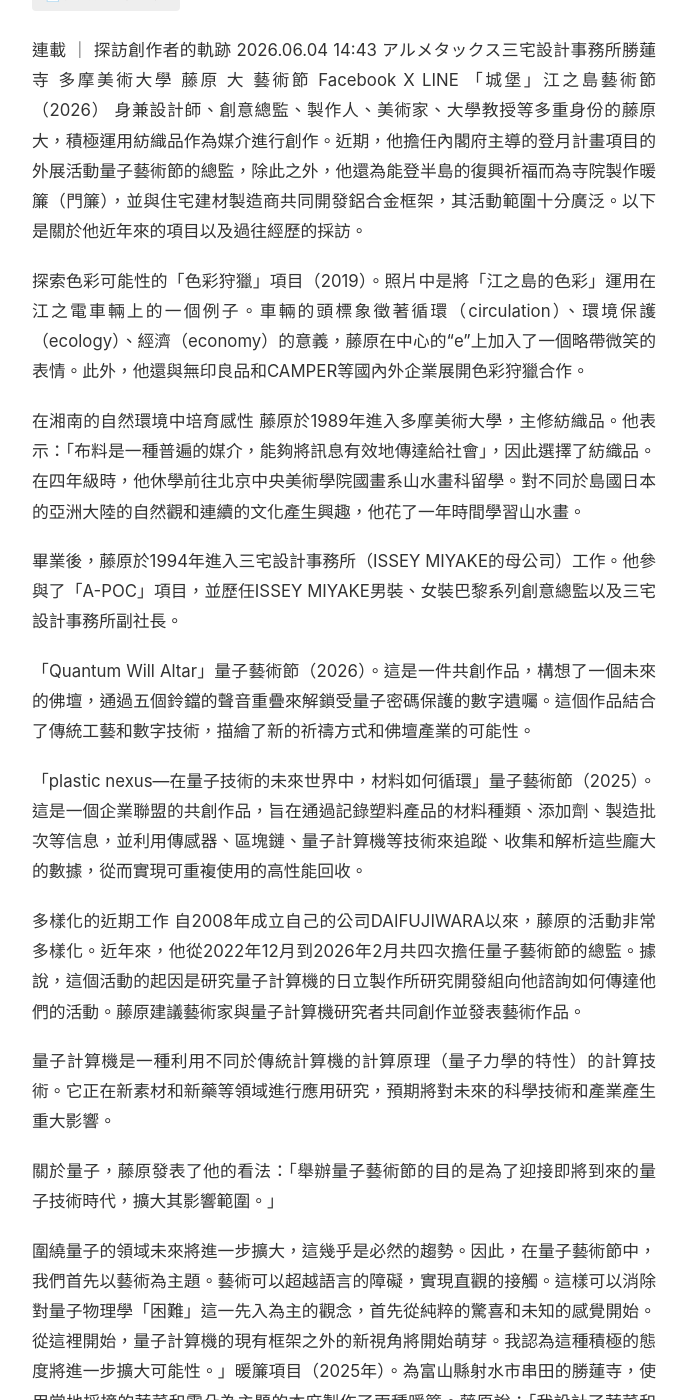
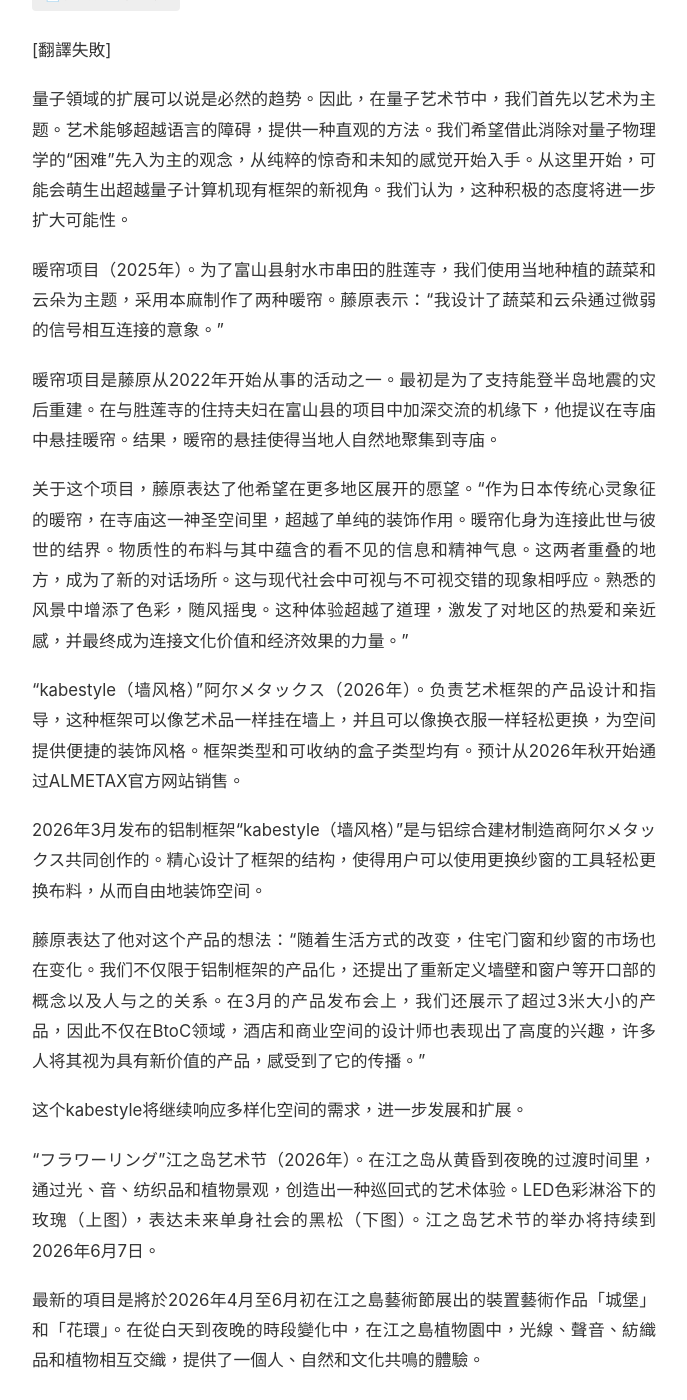
Before and after one commit to buegecody/axis-translator, a Jekyll site: the page built from _posts/2026-06-05-社会や環境の課題に対して-色とテキスタイルとデザインで挑む藤原-大.md, in a window 1280 px wide and 1400 px high, scrolled down 331 px. Shown: the whole window, without its empty margins (296-983 px from the left). Built offline with Jekyll 4.4.1, drawn with Linux system fonts in a browser that asks for light colours; some of the changed text lies outside the part shown.

Commit message:
daily: 2026-06-05

```diff
--- a/_posts/2026-06-05-社会や環境の課題に対して-色とテキスタイルとデザインで挑む藤原-大.md
+++ b/_posts/2026-06-05-社会や環境の課題に対して-色とテキスタイルとデザインで挑む藤原-大.md
@@ -6,25 +6,25 @@ category: 翻譯
 original_url: "https://www.axismag.jp/posts/2026/06/712628.html"
 ---
 
-<p>連載 ｜ 探訪創作者的軌跡 2026.06.04 14:43 アルメタックス三宅設計事務所勝蓮寺 多摩美術大學 藤原 大 藝術節 Facebook X LINE 「城堡」江之島藝術節（2026） 身兼設計師、創意總監、製作人、美術家、大學教授等多重身份的藤原 大，積極運用紡織品作為媒介進行創作。近期，他擔任內閣府主導的登月計畫項目的外展活動量子藝術節的總監，除此之外，他還為能登半島的復興祈福而為寺院製作暖簾（門簾），並與住宅建材製造商共同開發鋁合金框架，其活動範圍十分廣泛。以下是關於他近年來的項目以及過往經歷的採訪。</p>
-<p>探索色彩可能性的「色彩狩獵」項目（2019）。照片中是將「江之島的色彩」運用在江之電車輛上的一個例子。車輛的頭標象徵著循環（circulation）、環境保護（ecology）、經濟（economy）的意義，藤原在中心的“e”上加入了一個略帶微笑的表情。此外，他還與無印良品和CAMPER等國內外企業展開色彩狩獵合作。</p>
-<p>在湘南的自然環境中培育感性 藤原於1989年進入多摩美術大學，主修紡織品。他表示：「布料是一種普遍的媒介，能夠將訊息有效地傳達給社會」，因此選擇了紡織品。在四年級時，他休學前往北京中央美術學院國畫系山水畫科留學。對不同於島國日本的亞洲大陸的自然觀和連續的文化產生興趣，他花了一年時間學習山水畫。</p>
-<p>畢業後，藤原於1994年進入三宅設計事務所（ISSEY MIYAKE的母公司）工作。他參與了「A-POC」項目，並歷任ISSEY MIYAKE男裝、女裝巴黎系列創意總監以及三宅設計事務所副社長。</p>
-<p>「Quantum Will Altar」量子藝術節（2026）。這是一件共創作品，構想了一個未來的佛壇，通過五個鈴鐺的聲音重疊來解鎖受量子密碼保護的數字遺囑。這個作品結合了傳統工藝和數字技術，描繪了新的祈禱方式和佛壇產業的可能性。</p>
-<p>「plastic nexus―在量子技術的未來世界中，材料如何循環」量子藝術節（2025）。這是一個企業聯盟的共創作品，旨在通過記錄塑料產品的材料種類、添加劑、製造批次等信息，並利用傳感器、區塊鏈、量子計算機等技術來追蹤、收集和解析這些龐大的數據，從而實現可重複使用的高性能回收。</p>
-<p>多樣化的近期工作 自2008年成立自己的公司DAIFUJIWARA以來，藤原的活動非常多樣化。近年來，他從2022年12月到2026年2月共四次擔任量子藝術節的總監。據說，這個活動的起因是研究量子計算機的日立製作所研究開發組向他諮詢如何傳達他們的活動。藤原建議藝術家與量子計算機研究者共同創作並發表藝術作品。</p>
-<p>量子計算機是一種利用不同於傳統計算機的計算原理（量子力學的特性）的計算技術。它正在新素材和新藥等領域進行應用研究，預期將對未來的科學技術和產業產生重大影響。</p>
-<p>關於量子，藤原發表了他的看法：「舉辦量子藝術節的目的是為了迎接即將到來的量子技術時代，擴大其影響範圍。」</p>
-<p>圍繞量子的領域未來將進一步擴大，這幾乎是必然的趨勢。因此，在量子藝術節中，我們首先以藝術為主題。藝術可以超越語言的障礙，實現直觀的接觸。這樣可以消除對量子物理學「困難」這一先入為主的觀念，首先從純粹的驚喜和未知的感覺開始。從這裡開始，量子計算機的現有框架之外的新視角將開始萌芽。我認為這種積極的態度將進一步擴大可能性。」暖簾項目（2025年）。為富山縣射水市串田的勝蓮寺，使用當地採摘的蔬菜和雲朵為主題的本麻製作了兩種暖簾。藤原說：「我設計了蔬菜和雲朵通過微弱的信號連接在一起的意象。」暖簾項目是藤原從2022年開始從事的一項活動之一。最初是作為能登半島地震的復興支援而構思的。通過之前在富山縣的項目與勝蓮寺的住持夫婦加深了交流的緣分，他提議在寺廟中裝飾暖簾。結果，掛上暖簾後，當地人開始自發地聚集到寺廟。關於這個項目，藤原表達了未來希望在更多地區展開的願望。「作為日本古典心靈象徵的暖簾，在寺廟這一神聖空間中，擔負著超越單純裝飾的角色。暖簾化身為連接此世與彼世的結界。作為物質的布，以及其中蘊含的看不見的信息和精神氣息。這兩者重疊的地方，新的對話場所便會出現。這也與可視與不可視交錯的現代社會本身相重疊。熟悉的風景中增添了色彩，在風中搖曳。這種體驗超越了道理，產生了對地區的愛戀和親近感，並最終成為連接文化價值和經濟效果的力量。」「kabestyle（カベスタイル）」鋁美達克斯（2026年）。負責將布料像藝術品一樣裝飾在牆上，並以「換裝」的感覺輕鬆更換，實現空間便捷風格的藝術框架的指導和產品設計。框架類型和可收納的盒子類型均有。預計從2026年秋季開始在ALMETAX STORE銷售。2026年3月推出的鋁框架「kabestyle（カベスタイル）」，是與鋁綜合建材製造商鋁美達克斯共同創造的產品。通過精心設計框架結構，使用更換紗窗的工具可以輕鬆更換布料，使用戶能夠自由地設計空間。藤原對這個產品的想法是：「隨著生活方式的變化，住宅建具的窗框和紗窗的市場也在變化。我們不僅僅是實現鋁框架的產品化，還提出了重新定義牆壁和窗戶等開口部對概念和人際關係的提案。在3月的產品發布會上，我們還展示了超過3米大小的產品，因此不僅是BtoC領域，負責酒店和商業空間的設計師也對此表示了高度關注，我感受到這個產品作為一個具有新價值的產品已經傳達給了許多人。」這個kabestyle今後也將為了應對多樣化的空間存在方式，進一步進化並擴大應用範圍。「Flower Ring」江之島藝術節（2026年）。在江之島從黃昏到夜晚的轉換時間裡，通過光、音以及紡織品、植物的風景，創造出一種可巡遊的藝術體驗。LED彩色淋浴下的玫瑰（上圖），表現未來單身社會的黑松（下圖）。江之島藝術節的舉辦時間至2026年6月7日。</p>
-<p>最新的項目是將於2026年4月至6月初在江之島藝術節展出的裝置藝術作品「城堡」和「花環」。在從白天到夜晚的時段變化中，在江之島植物園中，光線、音響、紡織品和植物相互交織，提供了一個人、自然和文化共鳴的體驗。</p>
+<p>[翻譯失敗]</p>
+<p>量子領域的扩展可以说是必然的趋势。因此，在量子艺术节中，我们首先以艺术为主题。艺术能够超越语言的障碍，提供一种直观的方法。我们希望借此消除对量子物理学的“困难”先入为主的观念，从纯粹的惊奇和未知的感觉开始入手。从这里开始，可能会萌生出超越量子计算机现有框架的新视角。我们认为，这种积极的态度将进一步扩大可能性。</p>
+<p>暖帘项目（2025年）。为了富山县射水市串田的胜莲寺，我们使用当地种植的蔬菜和云朵为主题，采用本麻制作了两种暖帘。藤原表示：“我设计了蔬菜和云朵通过微弱的信号相互连接的意象。”</p>
+<p>暖帘项目是藤原从2022年开始从事的活动之一。最初是为了支持能登半岛地震的灾后重建。在与胜莲寺的住持夫妇在富山县的项目中加深交流的机缘下，他提议在寺庙中悬挂暖帘。结果，暖帘的悬挂使得当地人自然地聚集到寺庙。</p>
+<p>关于这个项目，藤原表达了他希望在更多地区展开的愿望。“作为日本传统心灵象征的暖帘，在寺庙这一神圣空间里，超越了单纯的装饰作用。暖帘化身为连接此世与彼世的结界。物质性的布料与其中蕴含的看不见的信息和精神气息。这两者重叠的地方，成为了新的对话场所。这与现代社会中可视与不可视交错的现象相呼应。熟悉的风景中增添了色彩，随风摇曳。这种体验超越了道理，激发了对地区的热爱和亲近感，并最终成为连接文化价值和经济效果的力量。”</p>
+<p>“kabestyle（墙风格）”阿尔メタックス（2026年）。负责艺术框架的产品设计和指导，这种框架可以像艺术品一样挂在墙上，并且可以像换衣服一样轻松更换，为空间提供便捷的装饰风格。框架类型和可收纳的盒子类型均有。预计从2026年秋开始通过ALMETAX官方网站销售。</p>
+<p>2026年3月发布的铝制框架“kabestyle（墙风格）”是与铝综合建材制造商阿尔メタックス共同创作的。精心设计了框架的结构，使得用户可以使用更换纱窗的工具轻松更换布料，从而自由地装饰空间。</p>
+<p>藤原表达了他对这个产品的想法：“随着生活方式的改变，住宅门窗和纱窗的市场也在变化。我们不仅限于铝制框架的产品化，还提出了重新定义墙壁和窗户等开口部的概念以及人与之的关系。在3月的产品发布会上，我们还展示了超过3米大小的产品，因此不仅在BtoC领域，酒店和商业空间的设计师也表现出了高度的兴趣，许多人将其视为具有新价值的产品，感受到了它的传播。”</p>
+<p>这个kabestyle将继续响应多样化空间的需求，进一步发展和扩展。</p>
+<p>“フラワーリング”江之岛艺术节（2026年）。在江之岛从黄昏到夜晚的过渡时间里，通过光、音、纺织品和植物景观，创造出一种巡回式的艺术体验。LED色彩淋浴下的玫瑰（上图），表达未来单身社会的黑松（下图）。江之岛艺术节的举办将持续到2026年6月7日。</p>
+<p>最新的項目是將於2026年4月至6月初在江之島藝術節展出的裝置藝術作品「城堡」和「花環」。在從白天到夜晚的時段變化中，在江之島植物園中，光線、聲音、紡織品和植物相互交織，提供了一個人、自然和文化共鳴的體驗。</p>
 <p>「我們現在對於透過LED燈光來觀賞自然物已經不太感到違和感了。在這樣的情況下，要將人為構成的植物園視為『自然本身』來看待是困難的。『城堡』和『花環』是通過人工光線重新編排場域感知的一種設計，同時也是作為一個當代藝術作品，探討自然是如何被觀看和感受的。」藤原這樣說道。</p>
-<p>「人心中獨有的自然・印度14億人的色彩與紡織品」展（2026年）。從2024年秋開始，為期約半年，進行色彩採集項目，採集印度人生活中的顏色，並以紡織品作品的形式展示。目前，該項目持續進行中，目標是將顏色數據數值化並在空間中表現。</p>
-<p>「人心中獨有的自然・印度14億人的色彩與紡織品」展（2026年）。將在東京・青山的Spiral Garden舉辦。</p>
+<p>「人心中獨有的自然・印度14億人的色彩與紡織品」展（2026）。從2024年秋開始，為期約半年，進行色彩採集項目，採集印度人生活中的色彩，並以紡織品作品的形式展示。目前，該項目持續進行中，目標是將色彩數據數值化並在空間中表現。</p>
+<p>「人心中獨有的自然・印度14億人的色彩與紡織品」展（2026）。將在東京・青山的螺旋花園舉辦。</p>
 <p>以創造與多層世界接點為目標
-從暖簾等自主藝術活動，到與客戶合作的設計項目如Almeta，以及思考量子技術未來社會的國家級指導。藤原不太在意這些領域的界限，對他來說，工藝創作所追求的是什麼呢？</p>
-<p>「儘管事物複雜交織，充滿曖昧性的時代，社會整體仍然沒有減速地前進。在這樣的環境中，我希望用布料來解開人們的恐懼和既有概念。布料為人們提供柔軟的感覺。我希望能通過紡織品工藝，將人類與非人類之間看不見的關係可視化。」</p>
-<p>「垃圾變成線」項目（2017〜）。在蒙古的大平原上使用戴森的吸塵器收集羊毛和山羊毛，製作毛衣。在廢棄物逐年增加的現代，這個項目展示了從垃圾到衣服的材料循環的可能性。下圖是2021年在茅ヶ崎市美術館展出的毛衣。</p>
-<p>今後，藤原表示希望進一步致力於在酒店、商業空間之外，也包括文化設施的紡織品空間設計。「對空間領域有純粹的探索心。我不僅僅是想調和或整頓色彩，還希望挑戰將空間中潛在的『意義』可視化。尤其是在變化激烈的城市商業空間中，人們往往追求均質化的美感。然而，不被消費的價值，是通過針對每個場所和人的意識所刻畫的文脈進行設計而產生的。在與現有環境對話的同時，介入獨特的創作。這樣一來，或許能編織出屬於那個場所獨有的故事。」</p>
-<p>藤原總是解讀現代社會中的自然環境、社會、人類的精神和感覺等背景課題，同時將實驗性的嘗試投向社會。現在，他又展望著怎樣的未來呢？對於他的下一個企劃，我們充滿期待。</p>
+從暖簾等自主藝術活動，到像AlmetaX這樣有客戶的設計項目，再到思考量子技術未來社會的國家級指導。藤原對於這些領域的界限並不太在意，對他來說，工藝製作所追求的是什麼呢？</p>
+<p>「在事物複雜交織、充滿曖昧性的時代，社會整體卻沒有減速地持續前進。在這樣的情況下，我希望用布料解開人們的恐懼和既有概念。布料為人們提供柔軟的感覺。我希望能通過紡織品的製作，將人類與非人類之間看不見的關係可視化。」</p>
+<p>「垃圾變成線」項目（2017〜）。在蒙古大草原上使用戴森吸塵器收集羊毛和山羊毛，製作毛衣。在廢棄物逐年增加的現代，這個項目展示了從垃圾到衣服的材料循環的可能性。下圖是2021年在茅ヶ崎市美術館展出的毛衣。</p>
+<p>今後，藤原表示希望能進一步致力於在酒店、商業空間之外，也包括文化設施的紡織品空間設計。「對於空間這個領域，我有純粹的探索心。我不僅僅是想調和或整頓色彩，而是想挑戰將空間中潛在的『意義』可視化。尤其是在變化激烈的城市商業空間中，人們往往追求均質化的美感。然而，不被消費的價值，是通過針對每個場所和人的意識所刻畫的文脈進行設計而產生的。在與現有環境對話的同時，介入獨特的創造力。這樣一來，或許能編織出屬於那個場所獨有的故事。」</p>
+<p>藤原總是通過解讀現代社會中的自然環境、社會、人類的精神和感覺等背景課題，將實驗性的嘗試投向社會。現在，他又展望著怎樣的未來呢？對於他的下一個企劃，我們充滿期待。</p>
 <p>藤原大（ふじわら・だい）／設計師、創意總監、美術家。1967年出生於東京都。中央美術學院國畫系山水畫科（北京）留學後，1994年畢業於多摩美術大學。經過三宅設計事務所，2008年設立了DAIFUJIWARA。</p>
-<p>在企業、教育、地域這三個領域，展開面向現代社會的多方面創作活動。東京大學生產技術研究所研究員、多摩美術大學教授、金澤美術工藝大學名譽客座教授。アルメタックス三宅設計事務所勝蓮寺多摩美術大學藤原大量子藝術節 浦川愛亞／編輯者 經歷過「ECIFFO」「AXIS」編輯部，自2003年起成為自由工作者。主要在設計領域的雜誌、書籍、網路媒體上活動。書籍編輯作品包括「長大作 84歲現役設計師」（長大作 著，拉特爾茲出版）、「玩耍、創作、生活 辭去設計師成為雕刻家」（五十嵐威暢 著，拉特爾茲出版）、「倉俣史朗讀本」（ADP出版）、「與素材對話的藝術與設計」（富山市美術館圖錄，ADP出版）、「南部鐵器的生活 釜定的工作」（青幻舍出版）等。照片由Eri Iwata拍攝。</p>
+<p>在企業、教育、地域這三個領域，展開面向現代社會的多方面創作活動。現任東京大學生產技術研究所研究員、多摩美術大學教授、金澤美術工藝大學名譽客座教授。アルメタックス三宅設計事務所勝蓮寺、多摩美術大學藤原大量子藝術節。浦川愛亞（うらかわ・あいあ）／編輯者 經歷「ECIFFO」「AXIS」編輯部後，於2003年起成為自由工作者。主要在設計領域的雜誌、書籍、網路媒體上活動。書籍編輯作品包括「長大作 84歲現役設計師」（長大作 著、拉特爾茲出版）、「玩耍、創作、生活 辭去設計師成為雕刻家」（五十嵐威暢 著、拉特爾茲出版）、「倉俣史朗讀本」（ADP出版）、「與素材對話的藝術與設計」（富山市立美術館圖錄、ADP出版）、「南部鐵器的生活 釜定的工作」（青幻舍出版）等。照片由Eri Iwata拍攝。</p>
```
